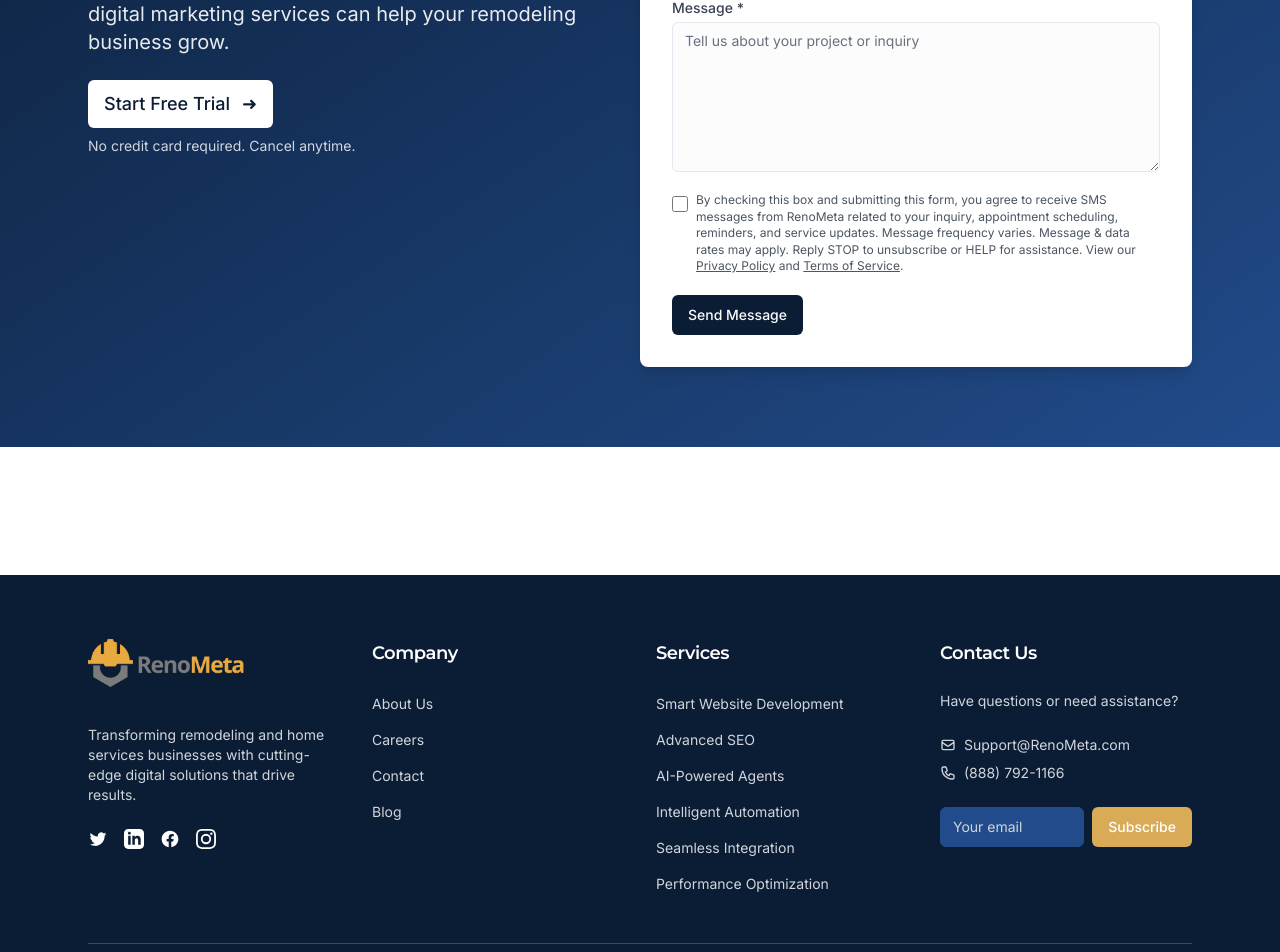
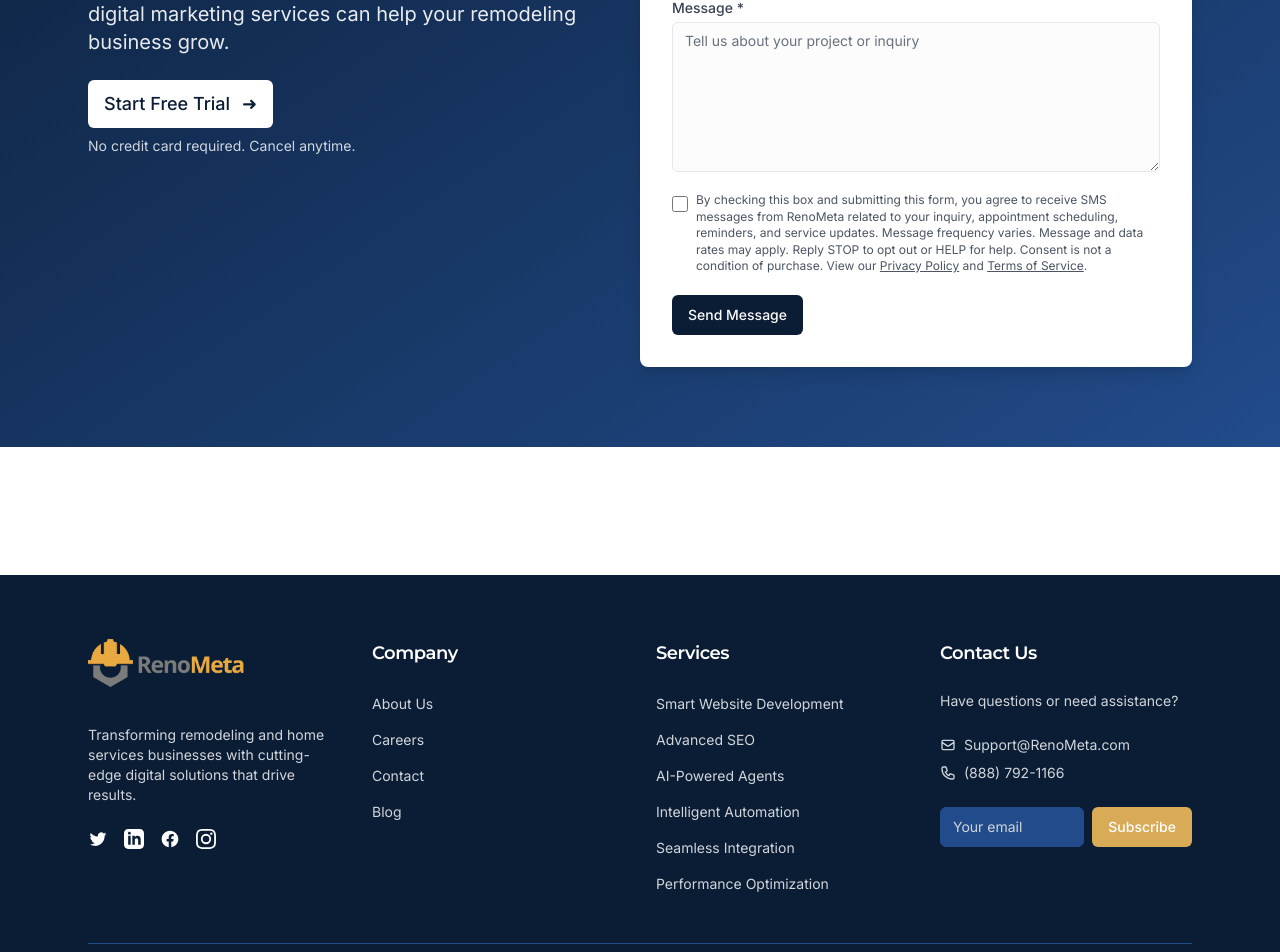
Before and after one commit to aarong1911/renometa-website-v5, a React (Vite) app: page / in a window 1280 px wide. Shown: the part 6076-7028 px from the top of the page. Built offline with nearby package versions, Linux system fonts and the light colour scheme; no server answers.

Commit message:
Revise SMS consent message in ContactForm
Updated consent message for clarity and compliance.

```diff
--- a/src/components/ui/ContactForm.tsx
+++ b/src/components/ui/ContactForm.tsx
@@ -140,10 +140,9 @@ const ContactForm = ({ onSuccess }: ContactFormProps) => {
             className="mt-1 h-4 w-4 shrink-0"
           />
           <label htmlFor="contact-consent" className="text-xs text-gray-600 leading-snug">
-            By checking this box and submitting this form, you agree to receive SMS messages from
-            RenoMeta related to your inquiry, appointment scheduling, reminders, and service
-            updates. Message frequency varies. Message &amp; data rates may apply. Reply STOP to
-            unsubscribe or HELP for assistance. View our{' '}
+            By checking this box and submitting this form, you agree to receive SMS messages from RenoMeta related to your inquiry, appointment scheduling, reminders, and service updates.
+            Message frequency varies. Message and data rates may apply.
+            Reply STOP to opt out or HELP for help. Consent is not a condition of purchase. View our{' '}
             <a
               href="/privacy-policy"
               target="_blank"
```
